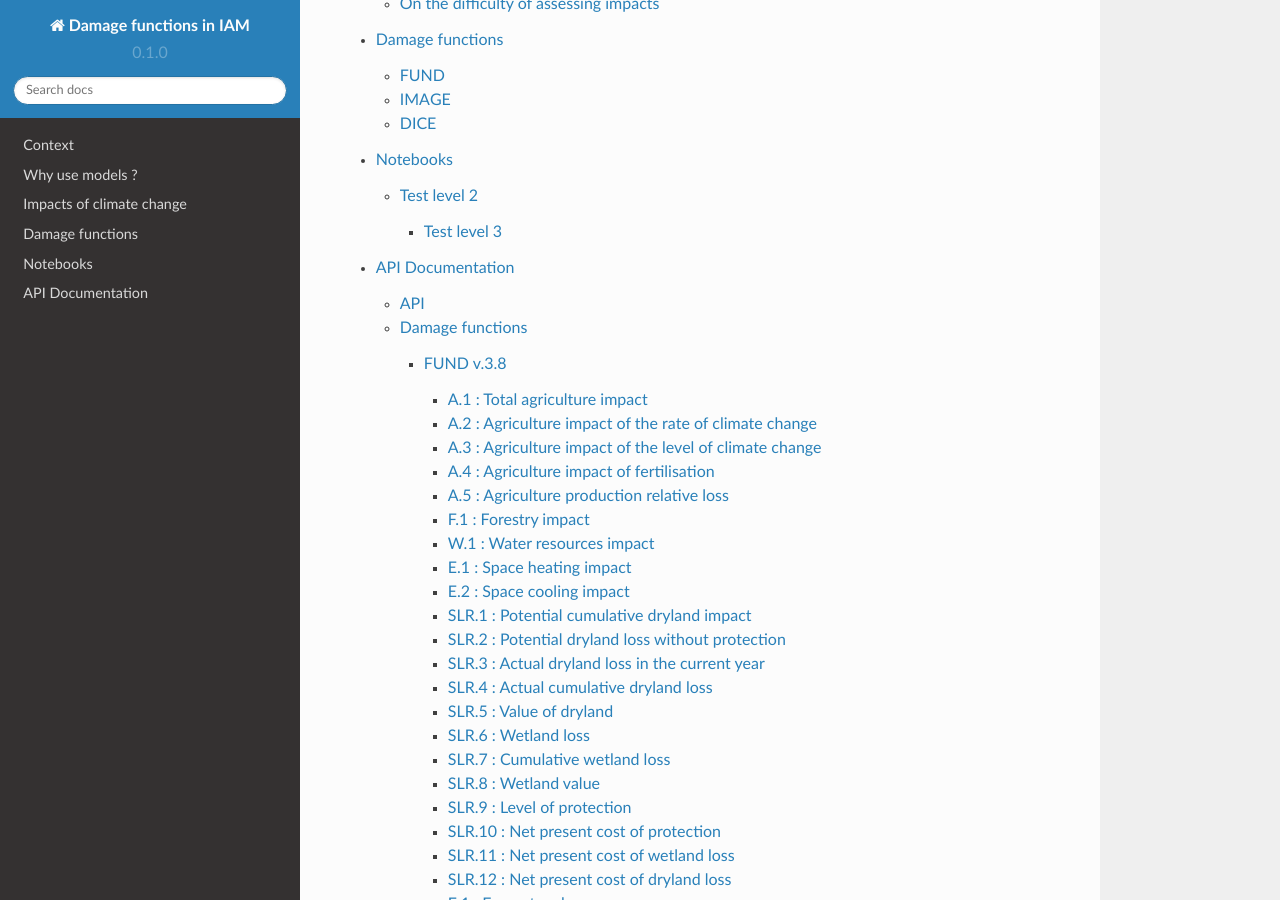
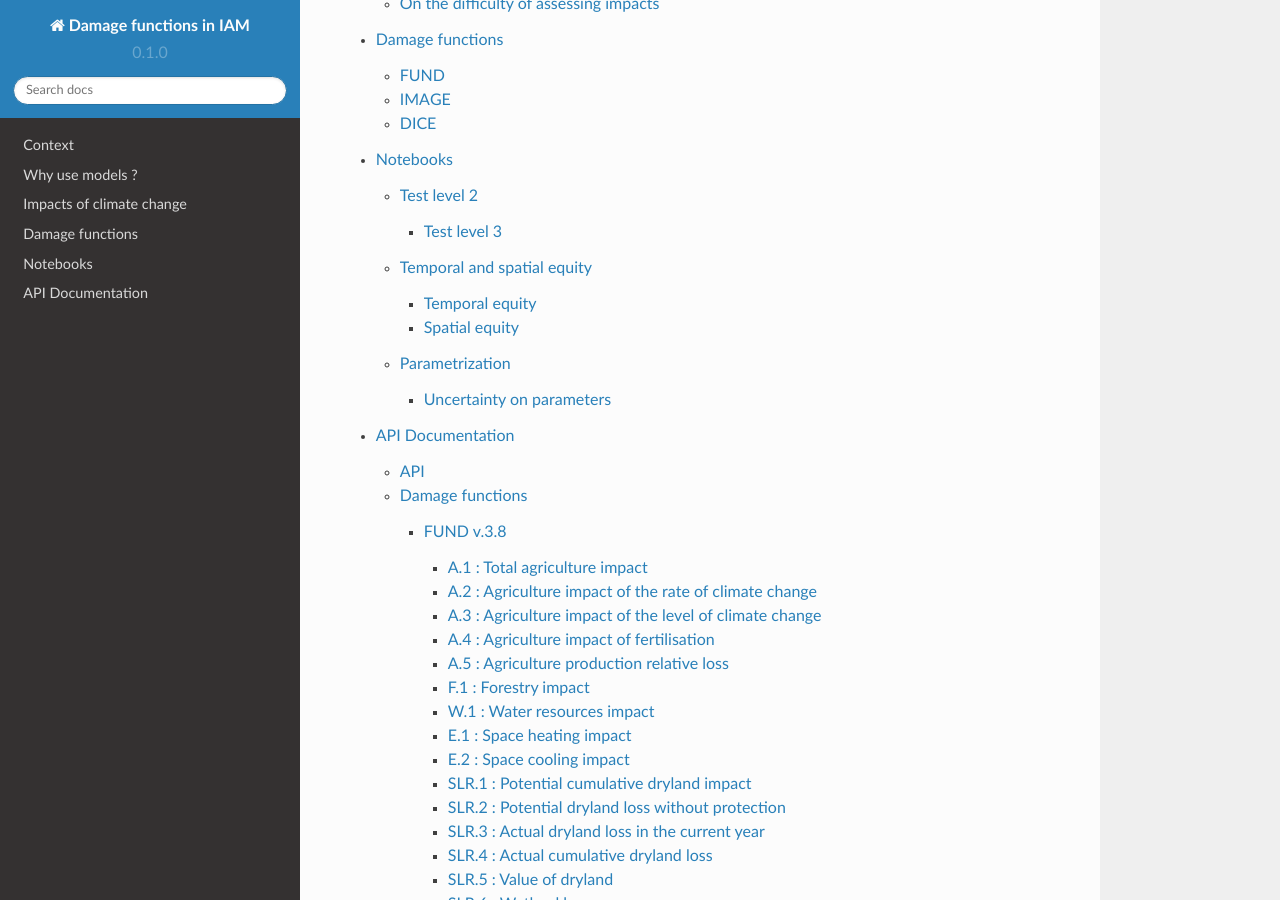
Before and after one commit to ggenelot/damage-functions-modeling, a Sphinx documentation site: the page built from docs/source/index.rst, in a window 1280 px wide and 900 px high, scrolled down 817 px. Built offline with Sphinx 7.4.7 and the Read the Docs theme 2.0.0, drawn with Linux system fonts in a browser that asks for light colours; pages that are not in the unit, such as notebooks, are missing from menus.

Commit message:
added notebooks

```diff
--- a/docs/source/3_notebooks/index.rst
+++ b/docs/source/3_notebooks/index.rst
@@ -7,3 +7,6 @@ Welcome to the Notebooks section of the documentation. This section contains a c
     :maxdepth: 2
 
     test
+    spatial_temporal_equity
+    parametrization
+    variable_choice
```
Also changed, not shown: docs/source/3_notebooks/parametrization.ipynb (added), docs/source/3_notebooks/spatial_temporal_equity.ipynb (added), docs/source/3_notebooks/variable_choice.ipynb (added).
